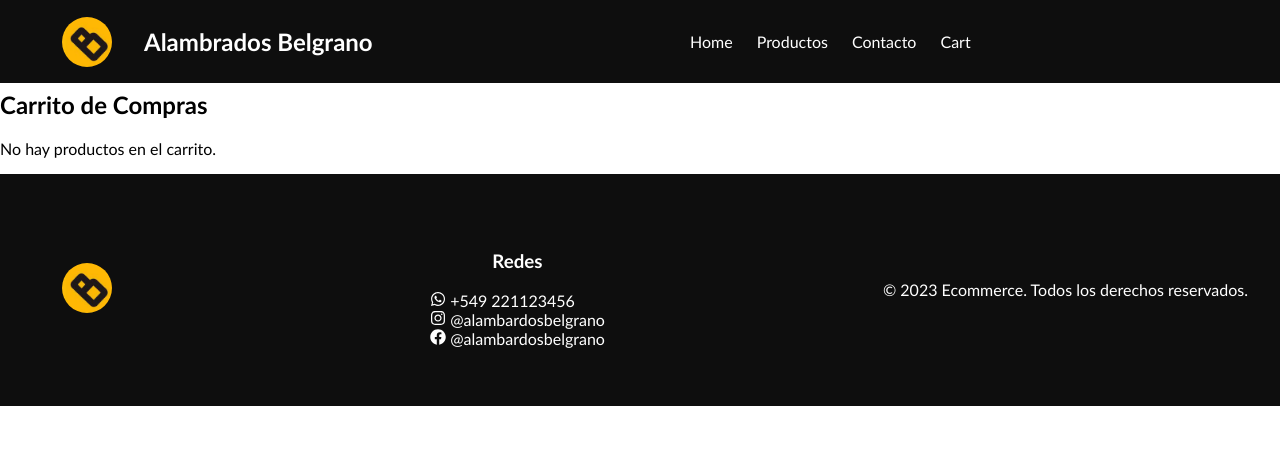
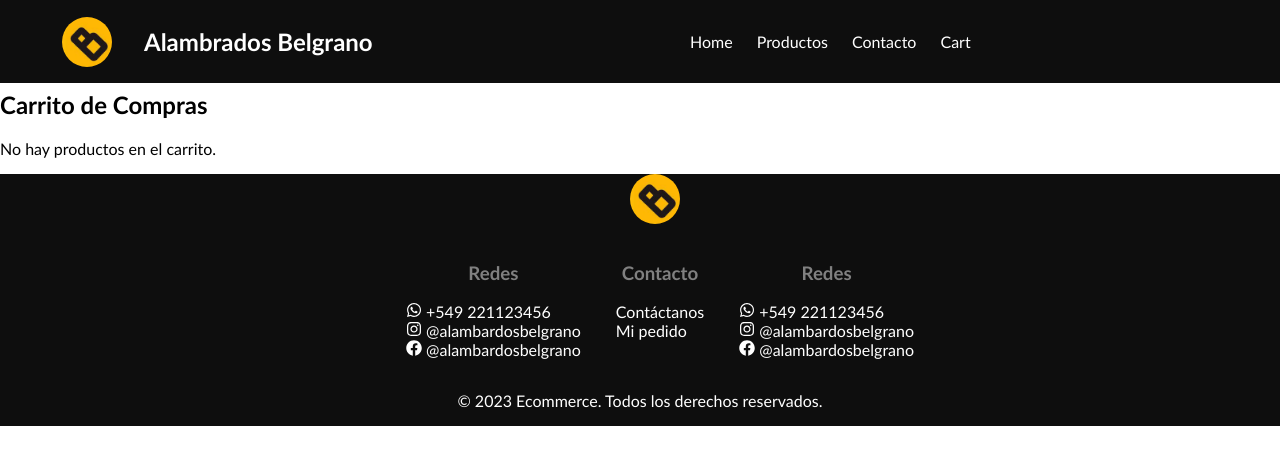
Before and after one commit to faustodesojo/Ecommerce-Backend, a React (Create React App) app in the folder ecommerce-frontend/: page /cart in a window 1280 px wide. Shown: the top 464 px of the page. Built offline with nearby package versions, Linux system fonts and the light colour scheme.

Commit message:
footer modificaton

```diff
--- a/ecommerce-frontend/src/components/footer/footer.css
+++ b/ecommerce-frontend/src/components/footer/footer.css
@@ -1,11 +1,12 @@
 .footer{
     display: flex;
-    justify-content: space-between;
+    /* justify-content: space-between; */
     align-items: center;
     background-color: #0e0e0e;
-    height: 200px;
-    padding: 1rem 2rem;
+    /* height: 200px; */
+    /* padding: 1rem 2rem; */
     color: #ffffff;
+    flex-direction: column;
 }
 
 .footer-logo img{
@@ -15,15 +16,25 @@
     height: 50px;
 }
 
+.footer-container h3{
+    color: grey;
+}
+
 .footer-container{
     display: flex;
     justify-content: space-between;
-    gap: 5px;
+    gap: 25px;
 }
 
-.redes{
+.redes, .contacto a{
     display: flex;
     flex-direction: column;
+    text-decoration: none;
+    color: #ffffff;
+}
+
+.contacto a:hover{
+    text-decoration: underline;
 }
 
 .footer-container h3{
--- a/ecommerce-frontend/src/components/footer/footer.tsx
+++ b/ecommerce-frontend/src/components/footer/footer.tsx
@@ -1,6 +1,7 @@
 import React from "react";
 import "./footer.css";
 import { FaWhatsapp, FaInstagram, FaFacebook } from "react-icons/fa";
+import { Link } from "react-router-dom";
 
 const Footer: React.FC = () => {
   return (
@@ -21,6 +22,24 @@ const Footer: React.FC = () => {
             <FaFacebook /> @alambardosbelgrano
           </li>
         </div>
+        <div className="contacto">
+            <h3>Contacto</h3>
+          <Link to="/contacto">Contáctanos</Link>
+          <Link to= "/cart">Mi pedido</Link>
+
+    </div>
+        <div className="redes">
+            <h3>Redes</h3>
+          <li>
+            <FaWhatsapp /> +549 221123456
+          </li>
+          <li>
+            <FaInstagram /> @alambardosbelgrano
+          </li>
+          <li>
+            <FaFacebook /> @alambardosbelgrano
+          </li>
+        </div>
       </ul>
 
       <p>&copy; 2023 Ecommerce. Todos los derechos reservados.</p>
```
